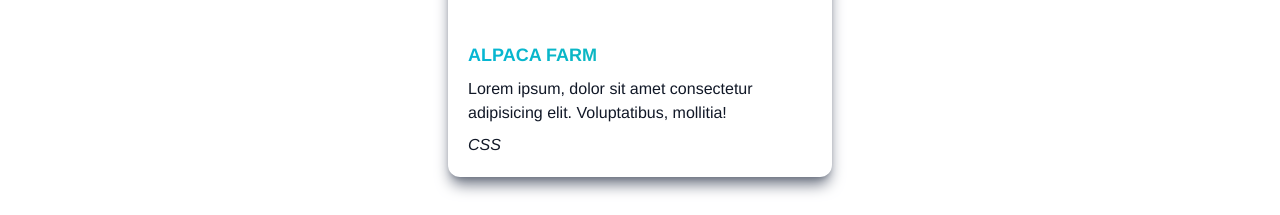
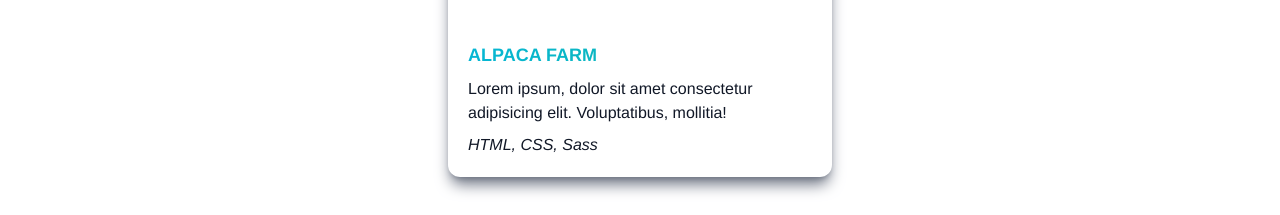
Before and after one commit to MrburnsDAOC/portfolio, a React (Vite) app: page / in a window 1280 px wide. Shown: the part 1980-2195 px from the top of the page. Built offline with nearby package versions, Linux system fonts and the light colour scheme.

Commit message:
updated projects

```diff
--- a/src/components/projects/Projects.jsx
+++ b/src/components/projects/Projects.jsx
@@ -33,7 +33,7 @@ const Projects = () => {
       title: "Alpaca farm",
       desription:
         "Lorem ipsum, dolor sit amet consectetur adipisicing elit. Voluptatibus, mollitia!",
-      tech: "CSS",
+      tech: "HTML, CSS, Sass",
     },
   ];
 
```
